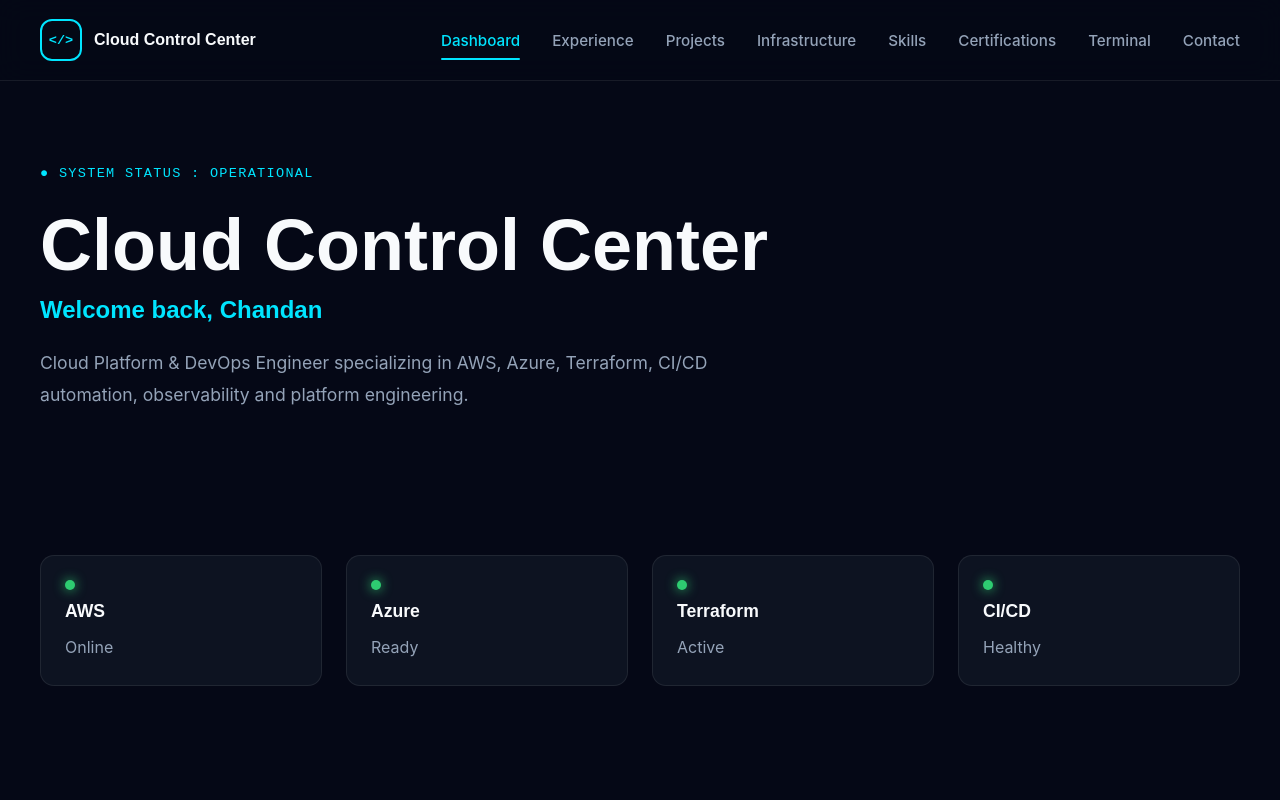
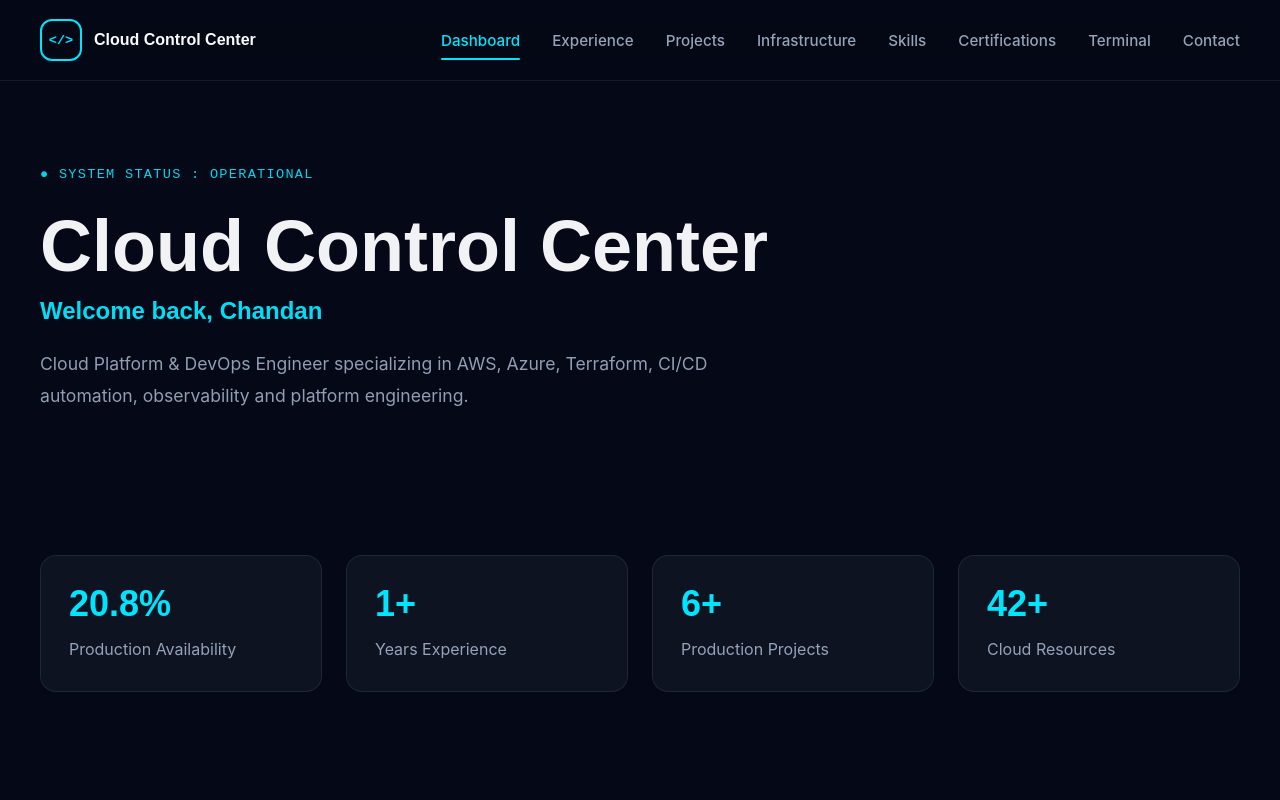
Before and after one commit to chandan-itz-me/portfolio, a React (Vite) app in the folder cloud-control-center/: page / in a window 1280 px wide. Shown: the top 800 px of the page. Built offline with nearby package versions, Linux system fonts and the light colour scheme.

Commit message:
feat(dashboard): add motion system and animated metrics

```diff
--- a/cloud-control-center/package.json
+++ b/cloud-control-center/package.json
@@ -19,7 +19,6 @@
     "lenis": "^1.3.26",
     "lucide-react": "^1.30.0",
     "react": "^19.2.8",
-    "react-countup": "^6.5.3",
     "react-dom": "^19.2.8",
     "react-helmet-async": "^3.0.0",
     "react-intersection-observer": "^11.0.0",
--- a/cloud-control-center/src/components/dashboard/DashboardHero/DashboardHero.tsx
+++ b/cloud-control-center/src/components/dashboard/DashboardHero/DashboardHero.tsx
@@ -1,14 +1,35 @@
 import { profile } from "@/config/profile";
+
+import { motion } from "framer-motion";
+import { fadeUp } from "@/constants/animations";
 
 import styles from "./DashboardHero.module.css";
 
 export default function DashboardHero() {
     return (
-        <section className={styles.hero}>
+        <motion.section
+        className={styles.hero}
+        variants={fadeUp as any}
+        initial="hidden"
+        animate="visible"
+        >
             <div>
-                <p className={styles.badge}>
+                <motion.p
+    className={styles.badge}
+    initial={{
+        opacity: 0,
+        y: -12,
+    }}
+    animate={{
+        opacity: 1,
+        y: 0,
+    }}
+    transition={{
+        delay: 0.2,
+    }}
+>
                     ● SYSTEM STATUS : OPERATIONAL
-                </p>
+                </motion.p>
 
                 <h1 className={styles.title}>
                     Cloud Control Center
@@ -24,6 +45,6 @@ export default function DashboardHero() {
                     observability and platform engineering.
                 </p>
             </div>
-        </section>
+        </motion.section>
     );
 }
--- /dev/null
+++ b/cloud-control-center/src/components/dashboard/Metrics/MetricCard.module.css
@@ -0,0 +1,33 @@
+.card {
+    padding: 1.75rem;
+
+    border: 1px solid var(--color-border);
+
+    border-radius: 16px;
+
+    background: var(--color-surface);
+}
+
+.value {
+    margin-bottom: .75rem;
+
+    color: var(--color-primary);
+
+    font-size: 2.25rem;
+
+    font-weight: 700;
+}
+
+.card p {
+    color: var(--color-text-muted);
+}
+
+.grid {
+    display: grid;
+
+    grid-template-columns: repeat(auto-fit, minmax(220px, 1fr));
+
+    gap: 1.5rem;
+
+    margin-bottom: 4rem;
+}
--- /dev/null
+++ b/cloud-control-center/src/components/dashboard/Metrics/MetricCard.tsx
@@ -0,0 +1,28 @@
+import styles from "./MetricCard.module.css";
+import AnimatedCounter from "@/components/ui/AnimatedCounter/AnimatedCounter";
+
+type MetricCardProps = {
+    value: number;
+    suffix: string;
+    label: string;
+};
+
+export default function MetricCard({
+    value,
+    suffix,
+    label,
+}: MetricCardProps) {
+    return (
+        <article className={styles.card}>
+<h2 className={styles.value}>
+    <AnimatedCounter
+        end={value}
+        suffix={suffix}
+        decimals={value % 1 !== 0 ? 1 : 0}
+    />
+</h2>
+
+            <p>{label}</p>
+        </article>
+    );
+}
--- /dev/null
+++ b/cloud-control-center/src/components/dashboard/Metrics/MetricsGrid.tsx
@@ -0,0 +1,17 @@
+import MetricCard from "./MetricCard";
+import { metrics } from "./metrics";
+
+import styles from "./MetricCard.module.css";
+
+export default function MetricsGrid() {
+    return (
+        <section className={styles.grid}>
+            {metrics.map((metric) => (
+                <MetricCard
+                    key={metric.label}
+                    {...metric}
+                />
+            ))}
+        </section>
+    );
+}
--- /dev/null
+++ b/cloud-control-center/src/components/dashboard/Metrics/metrics.ts
@@ -0,0 +1,22 @@
+export const metrics = [
+    {
+        value: 99.9,
+        suffix: "%",
+        label: "Production Availability",
+    },
+    {
+        value: 5,
+        suffix: "+",
+        label: "Years Experience",
+    },
+    {
+        value: 30,
+        suffix: "+",
+        label: "Production Projects",
+    },
+    {
+        value: 200,
+        suffix: "+",
+        label: "Cloud Resources",
+    },
+] as const;
--- a/cloud-control-center/src/components/dashboard/NavigationCard/NavigationCard.tsx
+++ b/cloud-control-center/src/components/dashboard/NavigationCard/NavigationCard.tsx
@@ -1,4 +1,5 @@
 import { NavLink } from "react-router-dom";
+import { motion } from "framer-motion";
 
 import styles from "./NavigationCard.module.css";
 
@@ -14,7 +15,12 @@ export default function NavigationCard({
     to,
 }: NavigationCardProps) {
     return (
-        <NavLink
+        <motion.div
+    whileHover={{
+        y: -6,
+    }}
+>
+    <NavLink
             to={to}
             className={styles.card}
         >
@@ -26,5 +32,6 @@ export default function NavigationCard({
                 →
             </span>
         </NavLink>
+    </motion.div>
     );
 }
--- a/cloud-control-center/src/components/dashboard/StatusCard/StatusCard.tsx
+++ b/cloud-control-center/src/components/dashboard/StatusCard/StatusCard.tsx
@@ -1,4 +1,5 @@
 import styles from "./StatusCard.module.css";
+import { motion } from "framer-motion";
 
 type StatusCardProps = {
     title: string;
@@ -10,12 +11,17 @@ export default function StatusCard({
     status,
 }: StatusCardProps) {
     return (
-        <article className={styles.card}>
+        <motion.article
+        className={styles.card}
+        whileHover={{
+        y: -6,
+        }}
+        >
             <span className={styles.dot} />
 
             <h3>{title}</h3>
 
             <p>{status}</p>
-        </article>
+        </motion.article>
     );
 }
--- /dev/null
+++ b/cloud-control-center/src/components/ui/AnimatedCounter/AnimatedCounter.tsx
@@ -0,0 +1,49 @@
+import { useEffect, useState } from "react";
+
+type AnimatedCounterProps = {
+    end: number;
+    duration?: number;
+    suffix?: string;
+    decimals?: number;
+};
+
+export default function AnimatedCounter({
+    end,
+    duration = 2000,
+    suffix = "",
+    decimals = 0,
+}: AnimatedCounterProps) {
+    const [value, setValue] = useState(0);
+
+    useEffect(() => {
+        let startTime: number | null = null;
+
+        function animate(timestamp: number) {
+            if (!startTime) {
+                startTime = timestamp;
+            }
+
+            const progress = Math.min(
+                (timestamp - startTime) / duration,
+                1
+            );
+
+            const current = end * progress;
+
+            setValue(current);
+
+            if (progress < 1) {
+                requestAnimationFrame(animate);
+            }
+        }
+
+        requestAnimationFrame(animate);
+    }, [end, duration]);
+
+    return (
+        <>
+            {value.toFixed(decimals)}
+            {suffix}
+        </>
+    );
+}
--- /dev/null
+++ b/cloud-control-center/src/constants/animations.ts
@@ -0,0 +1,26 @@
+export const fadeUp = {
+    hidden: {
+        opacity: 0,
+        y: 24,
+    },
+
+    visible: {
+        opacity: 1,
+        y: 0,
+
+        transition: {
+            duration: 0.5,
+            ease: "easeOut",
+        },
+    },
+};
+
+export const staggerContainer = {
+    hidden: {},
+
+    visible: {
+        transition: {
+            staggerChildren: 0.12,
+        },
+    },
+};
--- a/cloud-control-center/src/pages/Dashboard/Dashboard.tsx
+++ b/cloud-control-center/src/pages/Dashboard/Dashboard.tsx
@@ -1,4 +1,5 @@
 import DashboardHero from "@/components/dashboard/DashboardHero/DashboardHero";
+import MetricsGrid from "@/components/dashboard/Metrics/MetricsGrid";
 import NavigationCard from "@/components/dashboard/NavigationCard/NavigationCard";
 import StatusCard from "@/components/dashboard/StatusCard/StatusCard";
 import Container from "@/components/layout/Container/Container";
@@ -11,38 +12,19 @@ export default function Dashboard() {
 
             <DashboardHero />
 
+            <MetricsGrid />
+
             <section className={styles.grid}>
-
-                <StatusCard
-                    title="AWS"
-                    status="Online"
-                />
-
-                <StatusCard
-                    title="Azure"
-                    status="Ready"
-                />
-
-                <StatusCard
-                    title="Terraform"
-                    status="Active"
-                />
-
-                <StatusCard
-                    title="CI/CD"
-                    status="Healthy"
-                />
-
+                <StatusCard title="AWS" status="Online" />
+                <StatusCard title="Azure" status="Ready" />
+                <StatusCard title="Terraform" status="Active" />
+                <StatusCard title="CI/CD" status="Healthy" />
             </section>
 
             <section>
-
-                <h2 className={styles.heading}>
-                    Explore
-                </h2>
+                <h2 className={styles.heading}>Explore</h2>
 
                 <div className={styles.navigationGrid}>
-
                     <NavigationCard
                         title="Experience"
                         description="Professional journey and cloud engineering experience."
@@ -57,7 +39,7 @@ export default function Dashboard() {
 
                     <NavigationCard
                         title="Infrastructure"
-                        description="Architecture diagrams, AWS, Azure and Terraform."
+                        description="Architecture diagrams and cloud platforms."
                         to="/infrastructure"
                     />
 
@@ -66,9 +48,7 @@ export default function Dashboard() {
                         description="Interactive console and deployment timeline."
                         to="/terminal"
                     />
-
                 </div>
-
             </section>
 
         </Container>
```
Also changed, not shown: cloud-control-center/src/components/ui/AnimatedSection/AnimatedSection.tsx (added), 1 other file (tests, documents, lock files or other folders).
